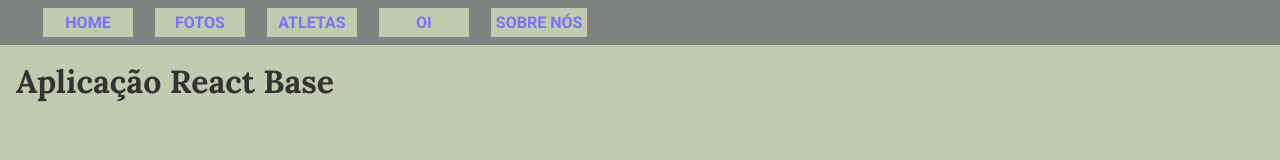
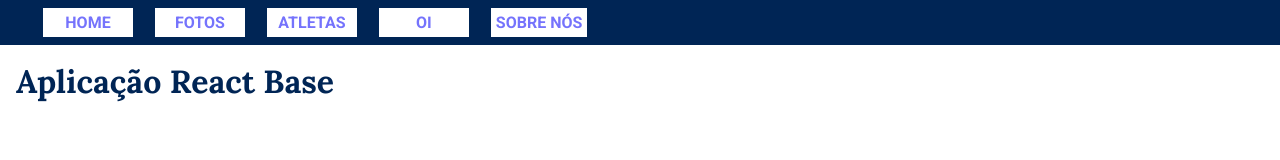
Before and after one commit to Eduardo-Peruzzo/BackStart, a React app: page / in a window 1280 px wide. Built offline with nearby package versions, Linux system fonts and the light colour scheme; some packages are replaced by stand-ins of ours; no server answers.

Commit message:
mudança das cores

```diff
--- a/public/style.css
+++ b/public/style.css
@@ -13,10 +13,10 @@
   --detalhe: hsla(9, 63%, 45%, 1);
 */
 
-  --primaria: hsla(0, 1%, 20%, 1);
-  --background: hsla(81, 21%, 74%, 1);
-  --secundaria: rgb(126, 131, 127);
-  --destaque: hsla(8, 34%, 54%, 1);
+  --primaria: #002555;
+  --background: rgb(255, 255, 255);
+  --secundaria: #F5AC00;
+  --destaque: #003170;
   --detalhe:hsla(241, 96%, 72%, 1);
 }
 
--- a/src/components/Header/Style.js
+++ b/src/components/Header/Style.js
@@ -2,7 +2,7 @@ import styled from "styled-components"
 
 const Top = styled.header`
   padding: .5em 2em;
-  background-color: var(--secundaria);
+  background-color: var(--primaria);
   display: flex;
   flex-direction: row;
   margin: 0;
```
Also changed, not shown: src/components/Header/logo-ibmec.png (added).
